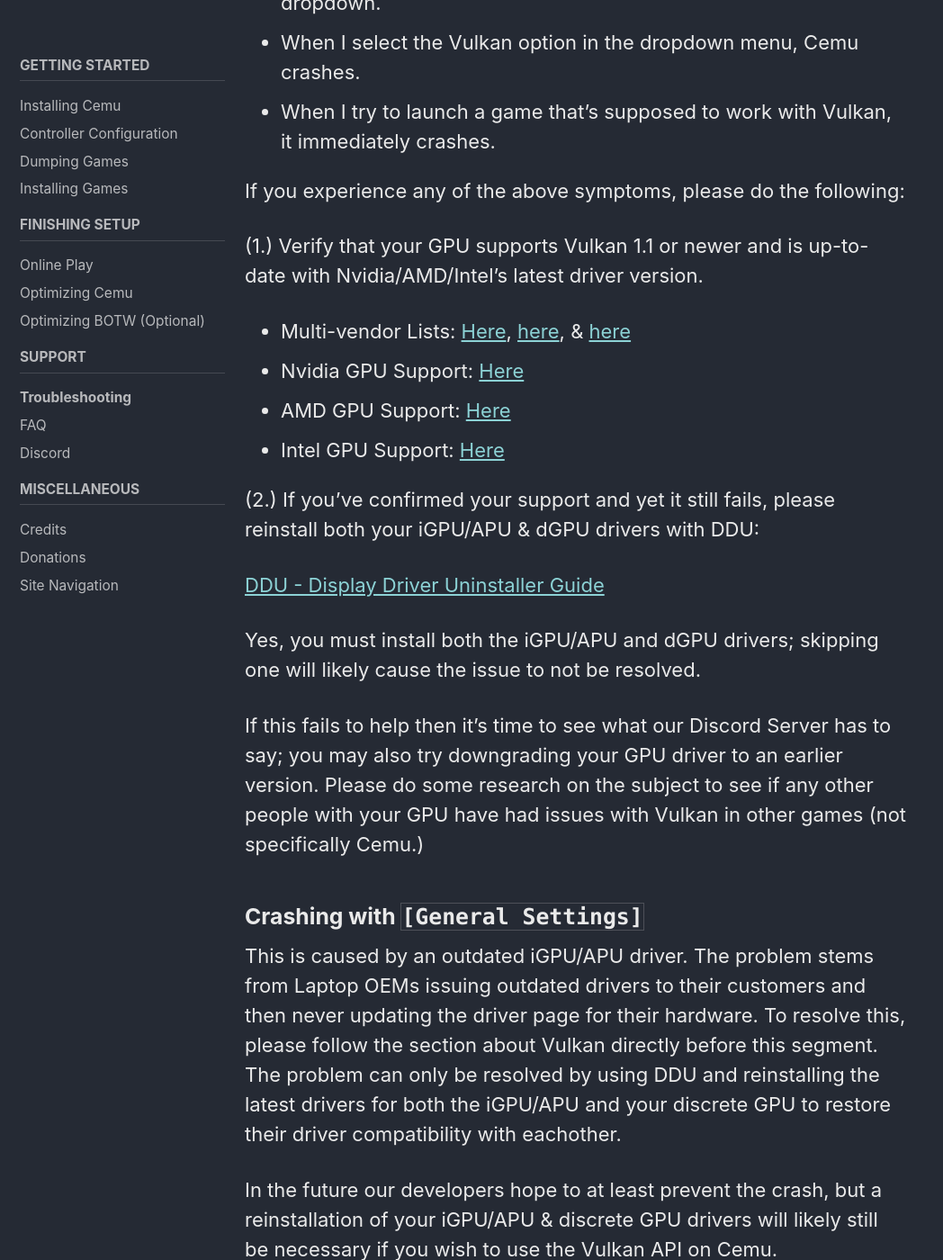
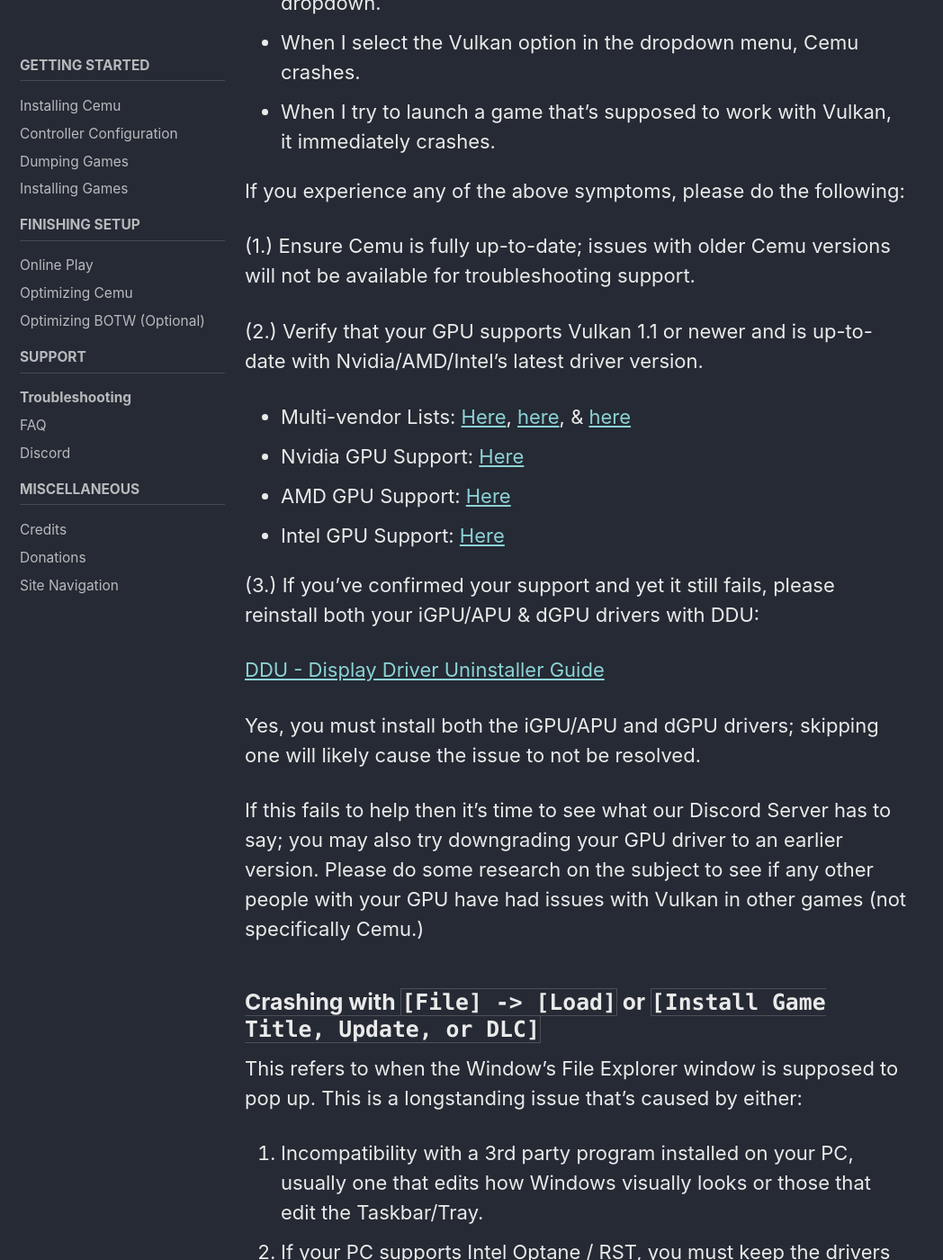
Before and after one commit to cfw-guide/cemu.cfw.guide, a Jekyll site: the page built from _pages/en_US/troubleshooting.md, in a window 1280 px wide and 1400 px high, scrolled down 5885 px. Shown: the whole window at 90% size, without its empty margins (0-1048 px from the left). Built offline with Jekyll 4.4.1, drawn with Linux system fonts in a browser that asks for light colours; cached includes are drawn as plain includes; some of the changed text lies outside the part shown.

Commit message:
General Settings crash has been resolved & removed
Fixed using Cemu 1.22.12c

```diff
--- a/_pages/en_US/troubleshooting.md
+++ b/_pages/en_US/troubleshooting.md
@@ -91,26 +91,22 @@
 
 If you experience any of the above symptoms, please do the following:
 
-(1.) Verify that your GPU supports Vulkan 1.1 or newer and is up-to-date with Nvidia/AMD/Intel's latest driver version.
+(1.) Ensure Cemu is fully up-to-date; issues with older Cemu versions will not be available for troubleshooting support.
+
+(2.) Verify that your GPU supports Vulkan 1.1 or newer and is up-to-date with Nvidia/AMD/Intel's latest driver version.
 
 - Multi-vendor Lists: [Here](https://vulkan.gpuinfo.org/), [here](https://www.khronos.org/conformance/adopters/conformant-products#vulkan), & [here](https://en.wikipedia.org/wiki/Vulkan_(API)#Hardware)
 - Nvidia GPU Support: [Here](https://developer.nvidia.com/vulkan-driver)
 - AMD GPU Support: [Here](https://www.amd.com/en/technologies/vulkan)
 - Intel GPU Support: [Here](https://www.intel.com/content/www/us/en/support/articles/000005524/graphics.html)
 
-(2.) If you've confirmed your support and yet it still fails, please reinstall both your iGPU/APU & dGPU drivers with DDU:
+(3.) If you've confirmed your support and yet it still fails, please reinstall both your iGPU/APU & dGPU drivers with DDU:
 
 [DDU - Display Driver Uninstaller Guide](https://www.wagnardsoft.com/content/ddu-guide-tutorial)
 
 Yes, you must install both the iGPU/APU and dGPU drivers; skipping one will likely cause the issue to not be resolved.
 
 If this fails to help then it's time to see what our Discord Server has to say; you may also try downgrading your GPU driver to an earlier version. Please do some research on the subject to see if any other people with your GPU have had issues with Vulkan in other games (not specifically Cemu.)
-
-### Crashing with `[General Settings]`
-
-This is caused by an outdated iGPU/APU driver. The problem stems from Laptop OEMs issuing outdated drivers to their customers and then never updating the driver page for their hardware.  To resolve this, please follow the section about Vulkan directly before this segment.  The problem can only be resolved by using DDU and reinstalling the latest drivers for both the iGPU/APU and your discrete GPU to restore their driver compatibility with eachother.
-
-In the future our developers hope to at least prevent the crash, but a reinstallation of your iGPU/APU & discrete GPU drivers will likely still be necessary if you wish to use the Vulkan API on Cemu.
 
 ### Crashing with `[File] -> [Load]` or `[Install Game Title, Update, or DLC]`
 
```
